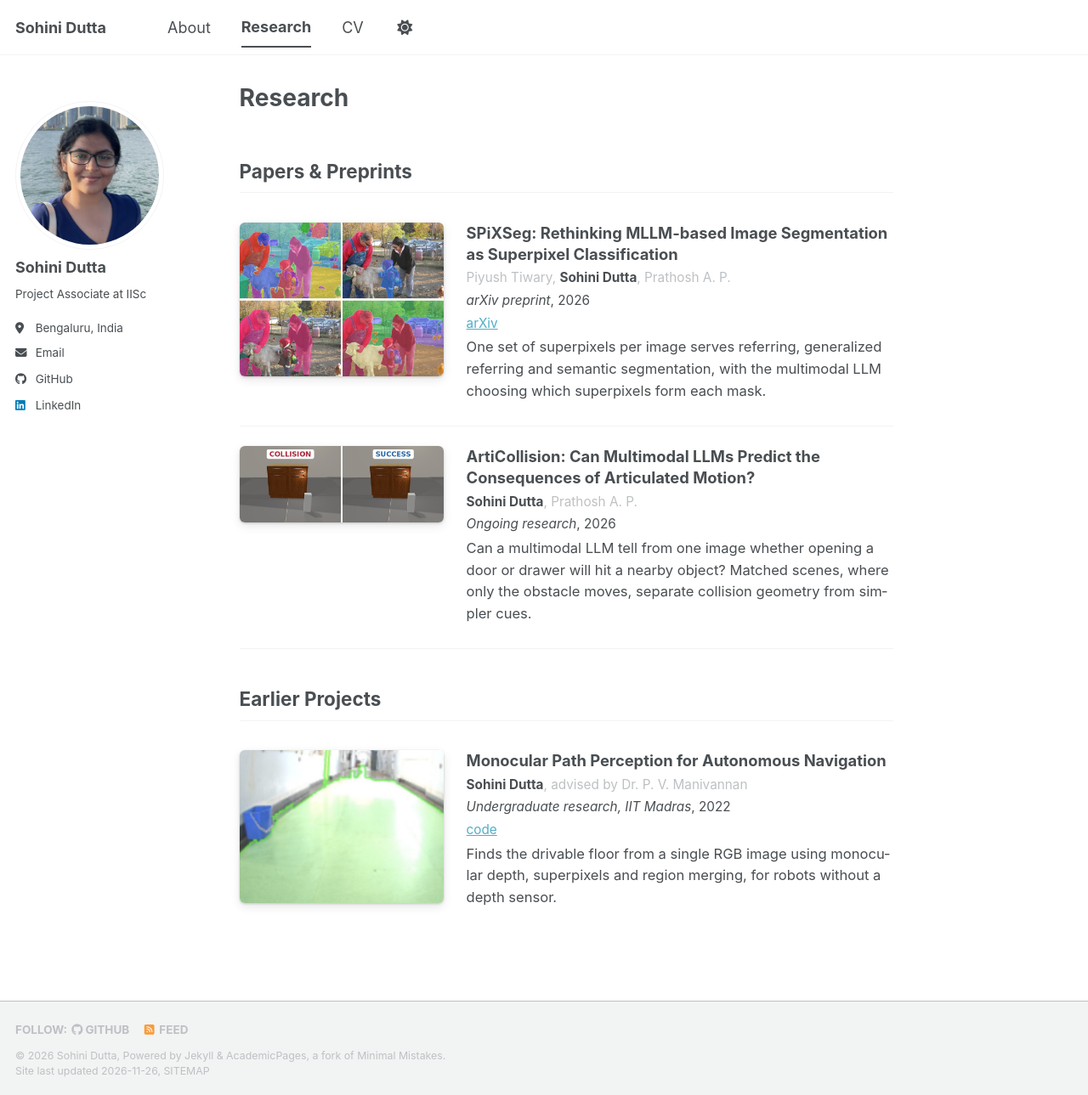
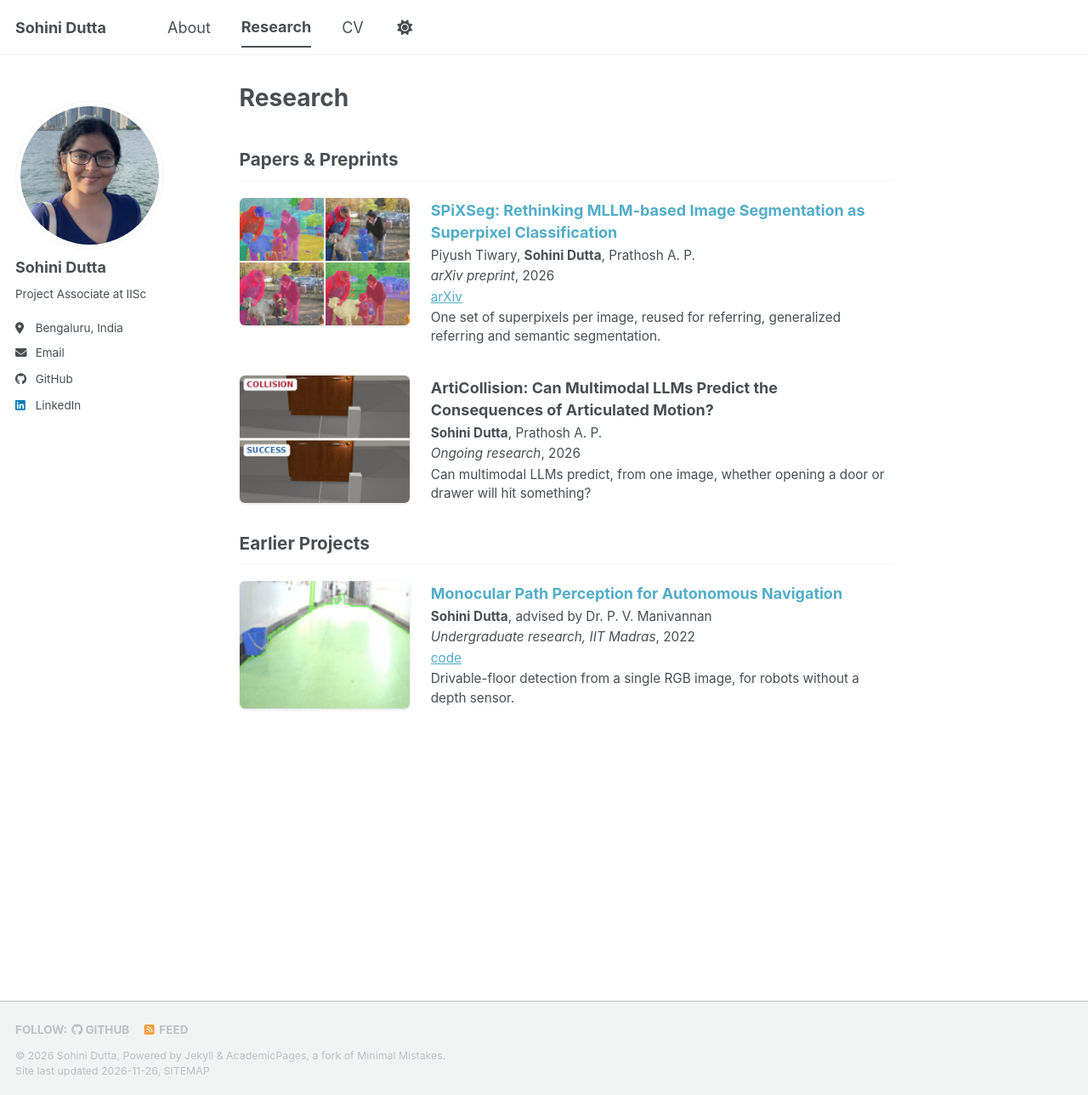
Before and after one commit to sohinidutta11/sohinidutta11.github.io, a Jekyll site: the page built from _pages/research.md, in a window 1280 px wide and 1289 px high. Shown: the whole window at 85% size. Built offline with Jekyll 4.4.1, drawn with Linux system fonts in a browser that asks for light colours; a script bundle is joined from its source files by our own code; a style sheet for code colours, icons or effects is not loaded.

Commit message:
Tighter research list, uniform thumbnails

```diff
--- a/_pages/research.md
+++ b/_pages/research.md
@@ -13,7 +13,7 @@ author_profile: true
     <p class="paper-authors">Piyush Tiwary, <strong>Sohini Dutta</strong>, Prathosh A. P.</p>
     <p class="paper-venue"><em>arXiv preprint</em>, 2026</p>
     <p class="paper-links"><a href="https://arxiv.org/abs/2611.33842">arXiv</a></p>
-    <p class="paper-tldr">One set of superpixels per image serves referring, generalized referring and semantic segmentation, with the multimodal LLM choosing which superpixels form each mask.</p>
+    <p class="paper-tldr">One set of superpixels per image, reused for referring, generalized referring and semantic segmentation.</p>
   </div>
 </div>
 
@@ -23,7 +23,7 @@ author_profile: true
     <p class="paper-title">ArtiCollision: Can Multimodal LLMs Predict the Consequences of Articulated Motion?</p>
     <p class="paper-authors"><strong>Sohini Dutta</strong>, Prathosh A. P.</p>
     <p class="paper-venue"><em>Ongoing research</em>, 2026</p>
-    <p class="paper-tldr">Can a multimodal LLM tell from one image whether opening a door or drawer will hit a nearby object? Matched scenes, where only the obstacle moves, separate collision geometry from simpler cues.</p>
+    <p class="paper-tldr">Can multimodal LLMs predict, from one image, whether opening a door or drawer will hit something?</p>
   </div>
 </div>
 
@@ -36,6 +36,6 @@ author_profile: true
     <p class="paper-authors"><strong>Sohini Dutta</strong>, advised by Dr. P. V. Manivannan</p>
     <p class="paper-venue"><em>Undergraduate research, IIT Madras</em>, 2022</p>
     <p class="paper-links"><a href="https://github.com/sohinidutta11/ground-plane-estimation">code</a></p>
-    <p class="paper-tldr">Finds the drivable floor from a single RGB image using monocular depth, superpixels and region merging, for robots without a depth sensor.</p>
+    <p class="paper-tldr">Drivable-floor detection from a single RGB image, for robots without a depth sensor.</p>
   </div>
 </div>
--- a/assets/css/main.scss
+++ b/assets/css/main.scss
@@ -117,51 +117,51 @@
 /* Research list (thumbnail left, details right) */
 .paper {
   display: flex;
-  gap: 1.5em;
+  gap: 1.4em;
   align-items: flex-start;
-  padding: 1.3em 0;
-  border-bottom: 1px solid var(--global-border-color);
+  margin: 0 0 1.8em;
 }
-.paper:last-of-type { border-bottom: none; }
 .paper-thumb {
-  flex: 0 0 240px;
-  max-width: 240px;
+  flex: 0 0 200px;
+  max-width: 200px;
 }
 .paper-thumb img {
   display: block;
   width: 100%;
-  height: auto;
+  aspect-ratio: 4 / 3;
+  object-fit: cover;
   border-radius: 6px;
-  box-shadow: 0 1px 3px rgba(0, 0, 0, 0.18), 0 4px 12px rgba(0, 0, 0, 0.10);
+  box-shadow: 0 1px 3px rgba(0, 0, 0, 0.15);
 }
-.paper-body { flex: 1; min-width: 0; }
+.paper-body { flex: 1; min-width: 0; padding-top: 0.1em; }
 .page__content .paper-body p {
-  margin: 0 0 0.25em;
+  margin: 0 0 0.15em;
   text-align: left;
+  hyphens: manual;
+  line-height: 1.45;
 }
 .page__content .paper-title {
-  font-size: 1.02em;
+  font-size: 1em;
   font-weight: 700;
-  line-height: 1.35;
-  margin-bottom: 0.35em;
+  margin-bottom: 0.25em;
 }
-.paper-title a { color: var(--global-text-color); text-decoration: none; }
-.paper-title a:hover { color: var(--global-link-color); text-decoration: underline; }
+.paper-title a { color: var(--global-link-color); text-decoration: none; }
+.paper-title a:hover { text-decoration: underline; }
 .page__content .paper-authors,
 .page__content .paper-venue,
-.page__content .paper-links { font-size: 0.85em; }
-.paper-authors { color: var(--global-text-color-light); }
-.paper-authors strong { color: var(--global-text-color); }
+.page__content .paper-links,
+.page__content .paper-tldr { font-size: 0.85em; }
+.paper-authors strong { font-weight: 700; }
 .page__content .paper-links a + a::before {
   content: " / ";
   color: var(--global-text-color-light);
 }
-.page__content .paper-tldr {
-  margin-top: 0.6em;
-  font-size: 0.92em;
-  line-height: 1.55;
+.page__content .paper-tldr { margin-top: 0.35em; }
+.page__content h2 {
+  font-size: 1.15em;
+  margin: 1.6em 0 1em;
 }
 @media (max-width: 600px) {
-  .paper { flex-direction: column; gap: 0.9em; }
+  .paper { flex-direction: column; gap: 0.7em; }
   .paper-thumb { flex-basis: auto; max-width: 100%; }
 }
```
Also changed, not shown: images/research/articollision_thumb.jpg.
